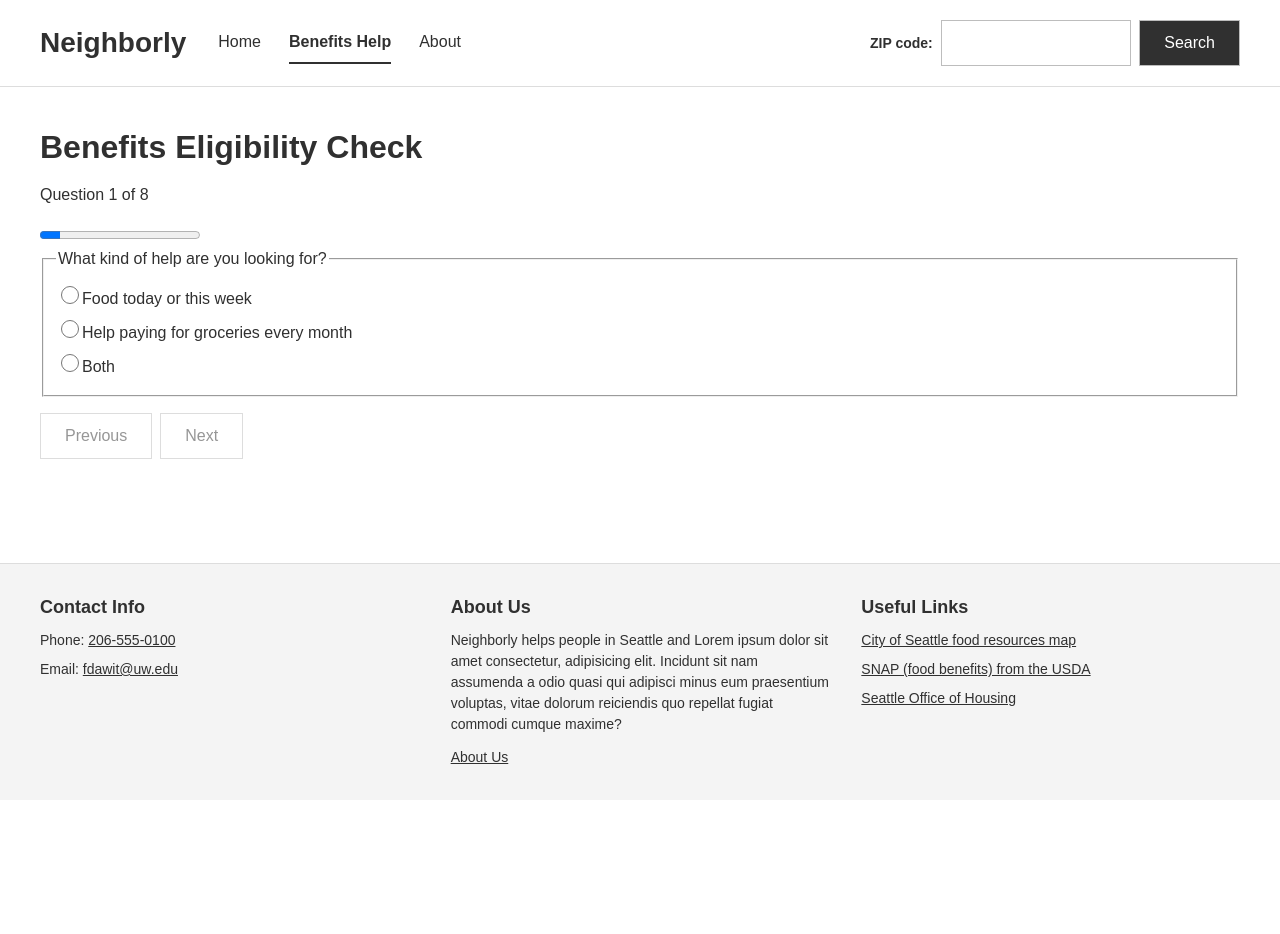
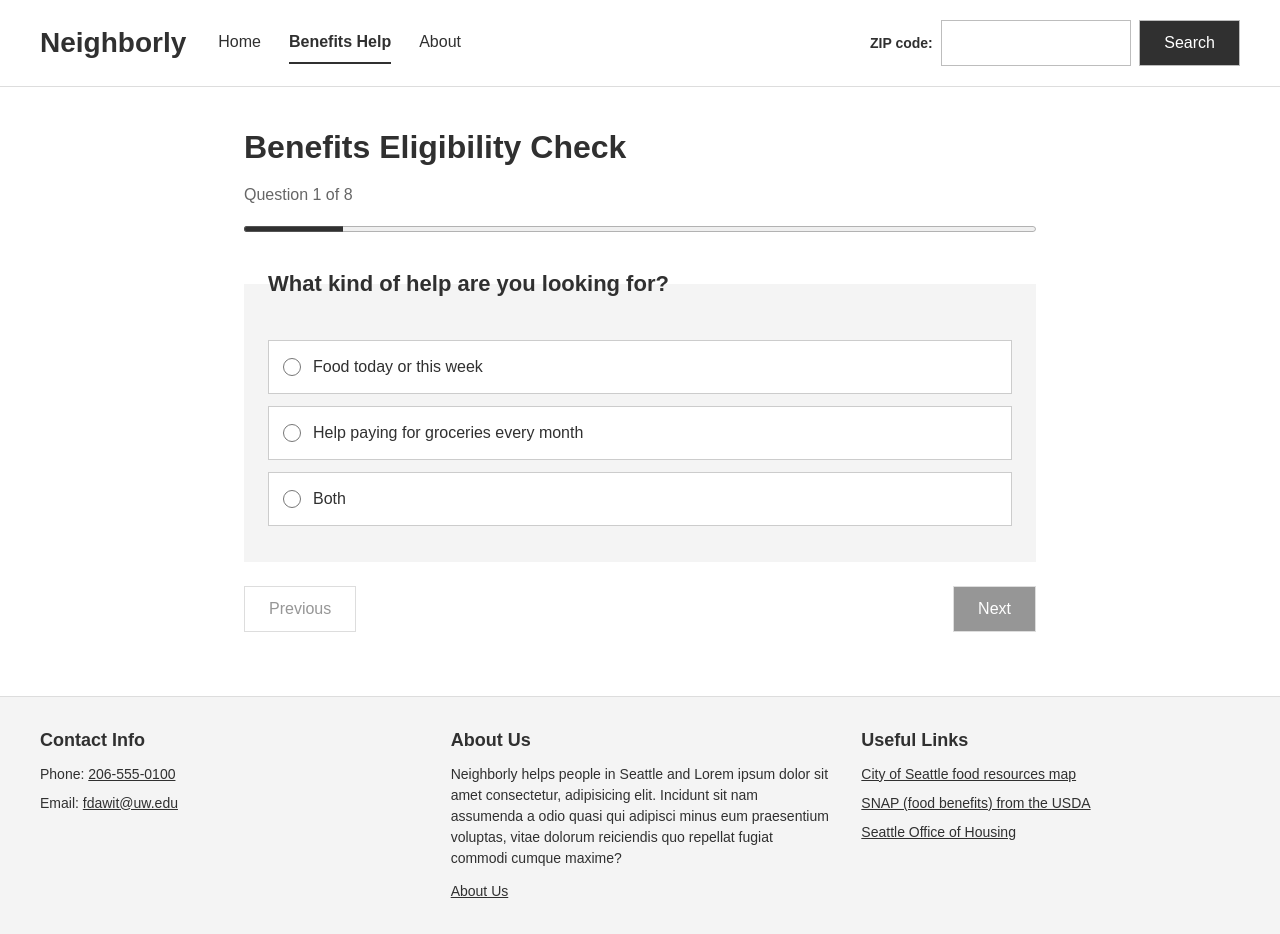
Before and after one commit to fdawit/info442G, a React (Vite) app: page /benefits-check in a window 1280 px wide. Before the commit the page ends 800 px from the top, so only its background shows below. Built offline with nearby package versions, Linux system fonts and the light colour scheme.

Commit message:
Style the benefits questionnaire

```diff
--- a/src/components/ChoiceQuestion.jsx
+++ b/src/components/ChoiceQuestion.jsx
@@ -21,7 +21,7 @@ export default function ChoiceQuestion({ question, options, value, onChange }) {
         <fieldset className="choice-question">
             <legend>{question.text}</legend>
             {options.map((option) => (
-                <label key={option.value}>
+                <label className="question-option" key={option.value}>
                 <input
                     type={multiple ? 'checkbox' : 'radio'}
                     name={'question-' + question.number}
--- a/src/index.css
+++ b/src/index.css
@@ -361,3 +361,74 @@ input[type="checkbox"], input[type="radio"] {
     height: 260px;
   }
 }
+
+.benefits-check-page {
+  max-width: 840px;
+}
+
+.benefits-check-page > p {
+  color: #666;
+}
+
+.benefits-check-page progress {
+  display: block;
+  width: 100%;
+  height: 12px;
+  margin-bottom: 32px;
+  accent-color: #303030;
+}
+
+.choice-question {
+  min-width: 0;
+  margin: 0;
+  padding: 24px;
+  border: 0;
+  background: #f4f4f4;
+}
+
+.choice-question legend {
+  padding: 0;
+  margin-bottom: 16px;
+  font-size: 22px;
+  font-weight: bold;
+}
+
+.choice-question .question-option {
+  display: flex;
+  align-items: flex-start;
+  gap: 12px;
+  margin: 0 0 12px;
+  padding: 14px;
+  border: 1px solid #ccc;
+  background: #fff;
+}
+
+.question-option input {
+  margin: 3px 0 0;
+}
+
+.choice-question > input[type="text"] {
+  width: 100%;
+  margin-bottom: 16px;
+}
+
+.choice-question > button {
+  margin: 0 8px 12px 0;
+}
+
+.question-buttons {
+  flex-wrap: wrap;
+  justify-content: space-between;
+  margin-top: 24px;
+}
+
+.question-buttons > :last-child {
+  background: #303030;
+  color: #fff;
+}
+
+@media (max-width: 700px) {
+  .choice-question {
+    padding: 16px;
+  }
+}
--- a/src/pages/BenefitsCheckPage.jsx
+++ b/src/pages/BenefitsCheckPage.jsx
@@ -81,7 +81,7 @@ export default function BenefitsCheckPage() {
 
 
   return (
-    <main>
+    <main className="benefits-check-page">
       <h1>Benefits Eligibility Check</h1>
       <p>Question {position + 1} of {path.length}</p>
       <progress value={position + 1} max={path.length}/>
```
